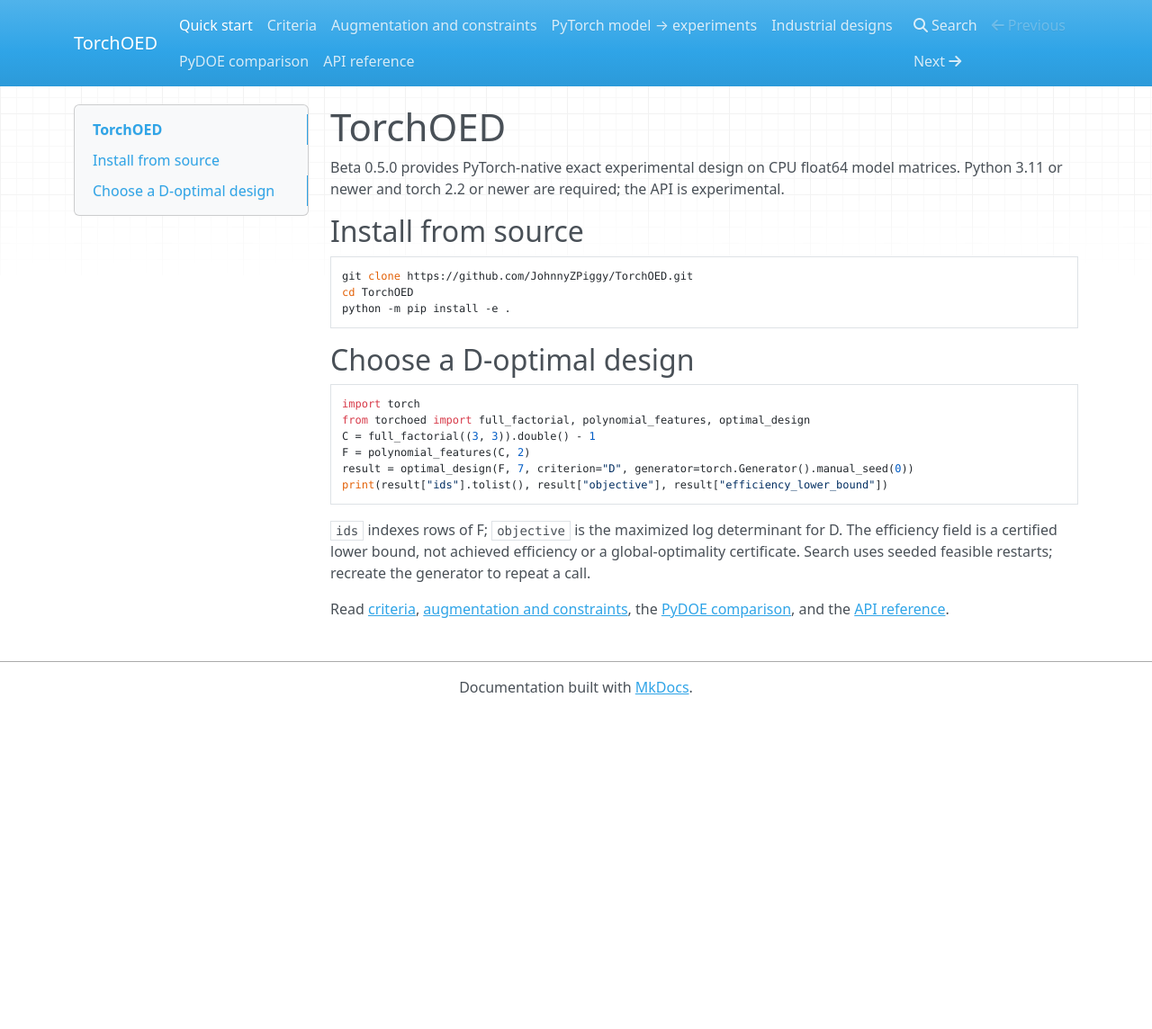
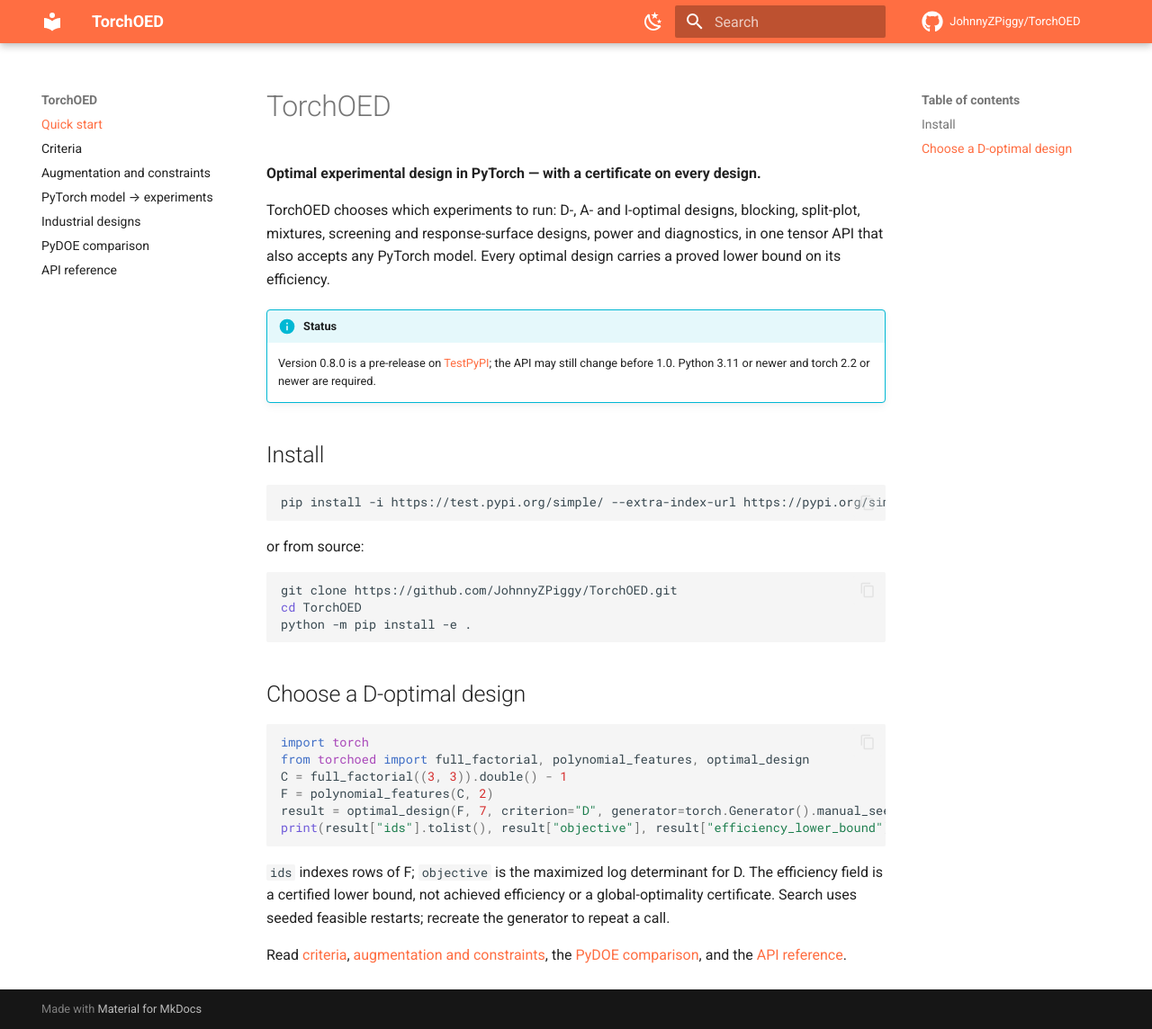
Before and after one commit to JohnnyZPiggy/TorchOED, an MkDocs documentation site: the page built from website/index.md, in a window 1280 px wide and 1144 px high. Shown: the whole window at 90% size. Built offline with MkDocs 1.6.1 and Material for MkDocs 9.7.7, drawn with Linux system fonts in a browser that asks for light colours; nearby versions of some CDN libraries; comment, search, counter and statistics services are not loaded.

Commit message:
docs: refresh README and Material site (Refs #375) (#377)
* docs: refresh README and use Material documentation theme (Refs #375)

* docs: restore README badge images per Architect amendment

````diff
--- a/mkdocs.yml
+++ b/mkdocs.yml
@@ -1,8 +1,42 @@
 site_name: TorchOED
+site_description: Optimal experimental design in PyTorch, with a certificate on every design.
 site_url: https://johnnyzpiggy.github.io/TorchOED/
+repo_url: https://github.com/JohnnyZPiggy/TorchOED
+repo_name: JohnnyZPiggy/TorchOED
 docs_dir: website
 site_dir: _site
-theme: mkdocs
+theme:
+  name: material
+  palette:
+    - media: "(prefers-color-scheme: light)"
+      scheme: default
+      primary: deep orange
+      accent: indigo
+      toggle:
+        icon: material/weather-night
+        name: Switch to dark mode
+    - media: "(prefers-color-scheme: dark)"
+      scheme: slate
+      primary: deep orange
+      accent: indigo
+      toggle:
+        icon: material/weather-sunny
+        name: Switch to light mode
+  features:
+    - navigation.instant
+    - navigation.sections
+    - navigation.top
+    - content.code.copy
+    - search.highlight
+  icon:
+    repo: fontawesome/brands/github
+markdown_extensions:
+  - admonition
+  - tables
+  - toc:
+      permalink: true
+  - pymdownx.highlight
+  - pymdownx.superfences
 nav:
   - Quick start: index.md
   - Criteria: criteria.md
--- a/website/index.md
+++ b/website/index.md
@@ -1,8 +1,19 @@
 # TorchOED
 
-Beta 0.5.0 provides PyTorch-native exact experimental design on CPU float64 model matrices. Python 3.11 or newer and torch 2.2 or newer are required; the API is experimental.
+**Optimal experimental design in PyTorch — with a certificate on every design.**
 
-## Install from source
+TorchOED chooses which experiments to run: D-, A- and I-optimal designs, blocking, split-plot, mixtures, screening and response-surface designs, power and diagnostics, in one tensor API that also accepts any PyTorch model. Every optimal design carries a proved lower bound on its efficiency.
+
+!!! info "Status"
+    Version 0.8.0 is a pre-release on [TestPyPI](https://test.pypi.org/project/torchoed/); the API may still change before 1.0. Python 3.11 or newer and torch 2.2 or newer are required.
+
+## Install
+
+```sh
+pip install -i https://test.pypi.org/simple/ --extra-index-url https://pypi.org/simple torchoed==0.8.0
+```
+
+or from source:
 
 ```sh
 git clone https://github.com/JohnnyZPiggy/TorchOED.git
````
Also changed, not shown: CHANGELOG.md (+2 -0 lines), README.md (+93 -45 lines), website/industrial.md (+13 -11 lines), 2 other files.
